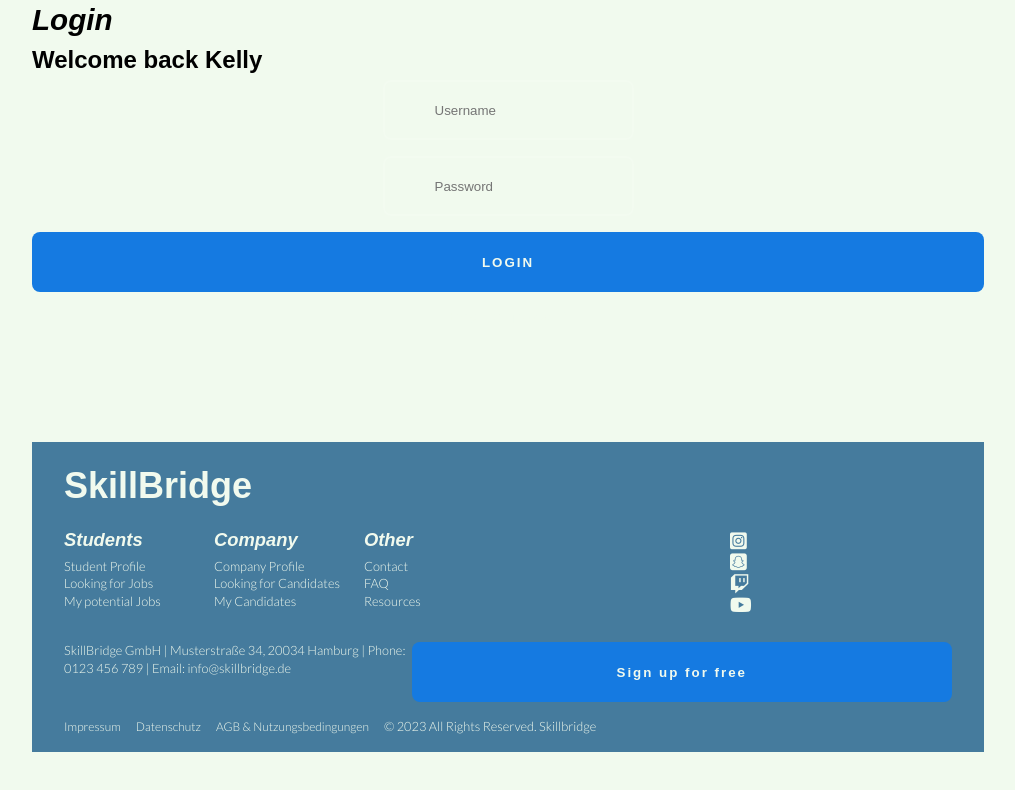
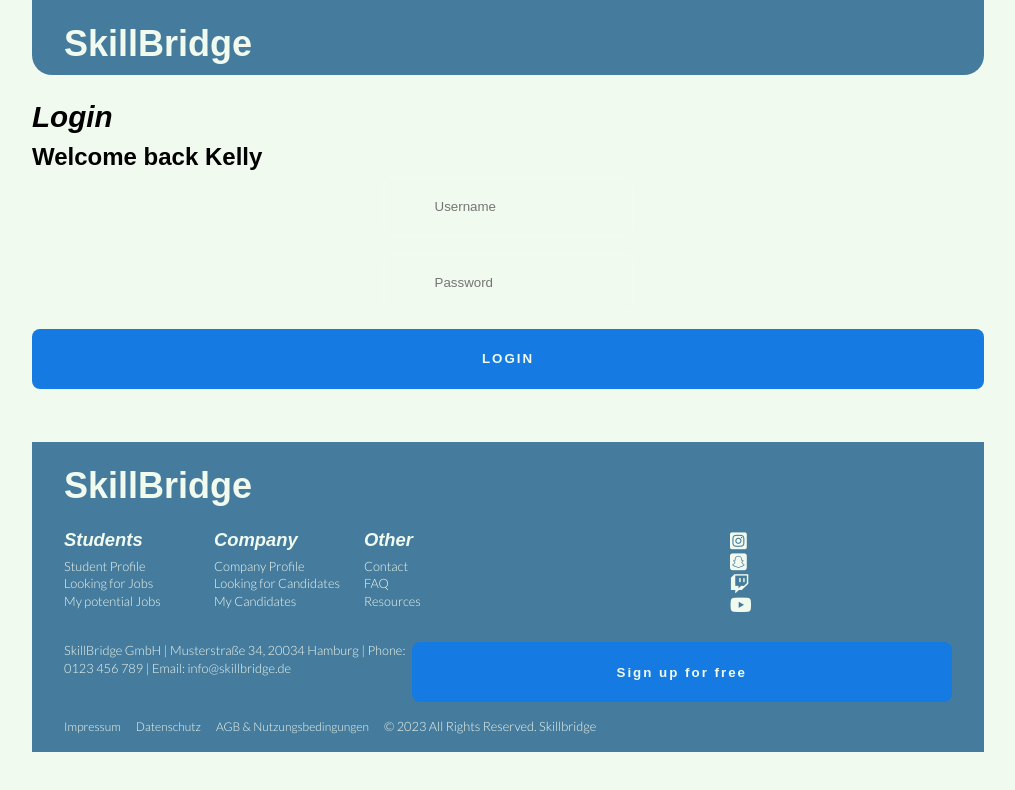
Before and after one commit to Akki-on-Rails/skill-bridge, a React (Create React App) app in the folder client/: page / in a window 1280 px wide. Shown: the top 790 px of the page, without its empty margins (132-1147 px from the left). Built offline with nearby package versions, Linux system fonts and the light colour scheme; a web font is replaced by a local one.

Commit message:
created basic header component

```diff
--- /dev/null
+++ b/client/src/components/header.js
@@ -0,0 +1,20 @@
+import React from "react";
+
+import styles from './header.module.scss';
+import "../assets/css/fontawesome.css"
+import "../assets/css/brands.css"
+import "../assets/css/solid.css"
+
+const Header = () => {
+  return (
+    <header className={styles.header_wrapper}>
+      <div className={styles.logo}>
+        {/* Here we need a Logo and/or Slogan */}
+        <h1>SkillBridge</h1>
+      </div>
+
+    </header>
+  )
+}
+
+export default Header
--- /dev/null
+++ b/client/src/components/header.module.scss
@@ -0,0 +1,15 @@
+@import '../styles/colors.module.scss';
+@import '../styles/fonts.module.scss';
+
+.header_wrapper {
+  color: $c-background;
+  font-size: $b-font-size;
+  line-height: $b-line-height;
+  font-weight: $b-font-weight;
+  background-color: $c-secondary;
+  height: 75px;
+  padding: 1.5rem 2rem 1rem;
+  // margin-bottom: 1rem;
+  margin-bottom: auto;
+  border-radius: 0 0 20px 20px;
+}
--- a/client/src/index.js
+++ b/client/src/index.js
@@ -3,6 +3,7 @@ import ReactDOM from 'react-dom/client';
 import './index.scss';
 import LoginCard from './components/login-card';
 import Footer from './components/footer';
+import Header from './components/header';
 import reportWebVitals from './reportWebVitals';
 
 const root = ReactDOM.createRoot(document.getElementById('root'));
@@ -10,6 +11,7 @@ root.render(
   <React.StrictMode>
     <body>
       <div className={ 'body_wrapper' }>
+        <Header />
         <LoginCard />
         <Footer />
       </div>
```
